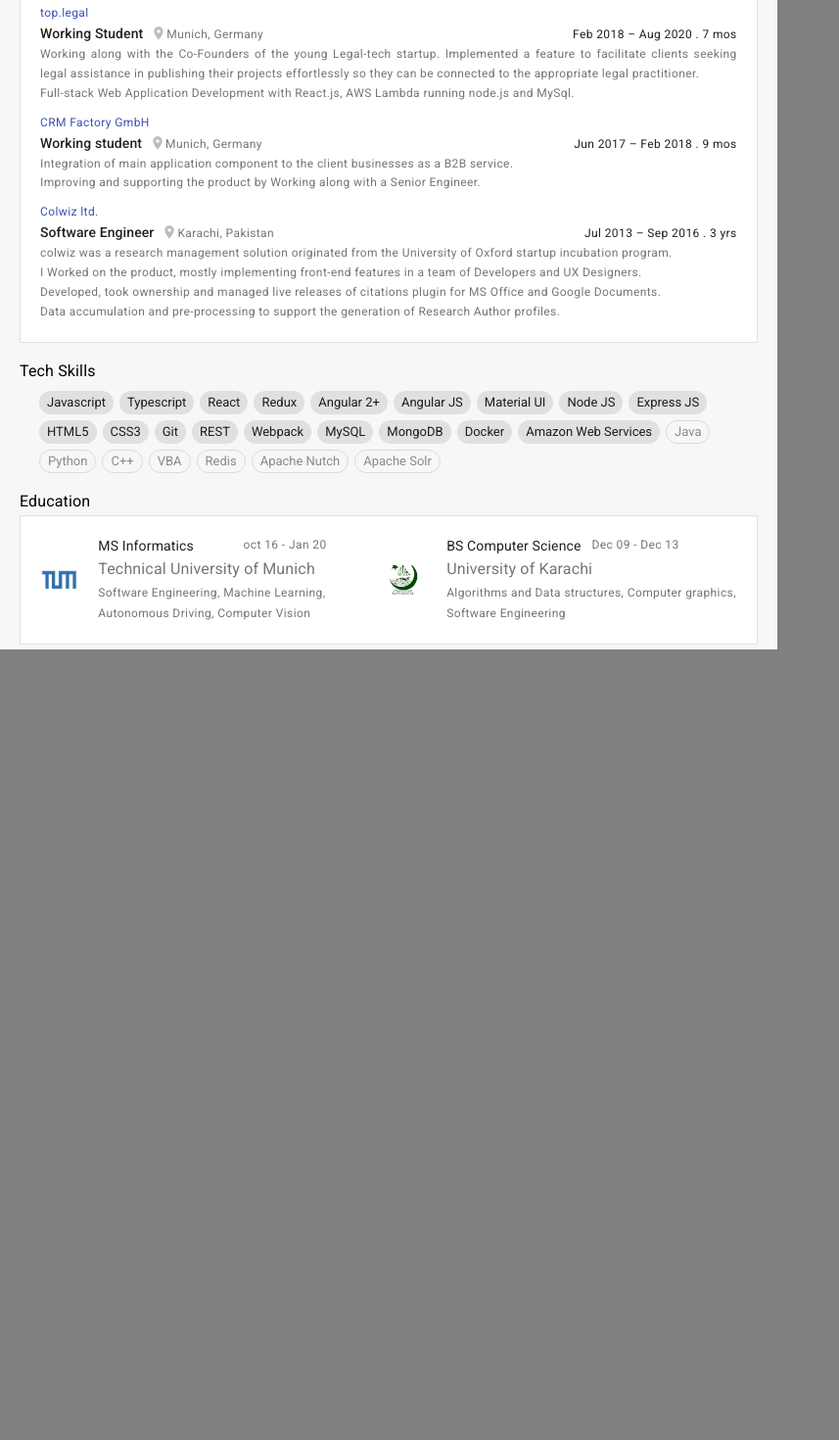
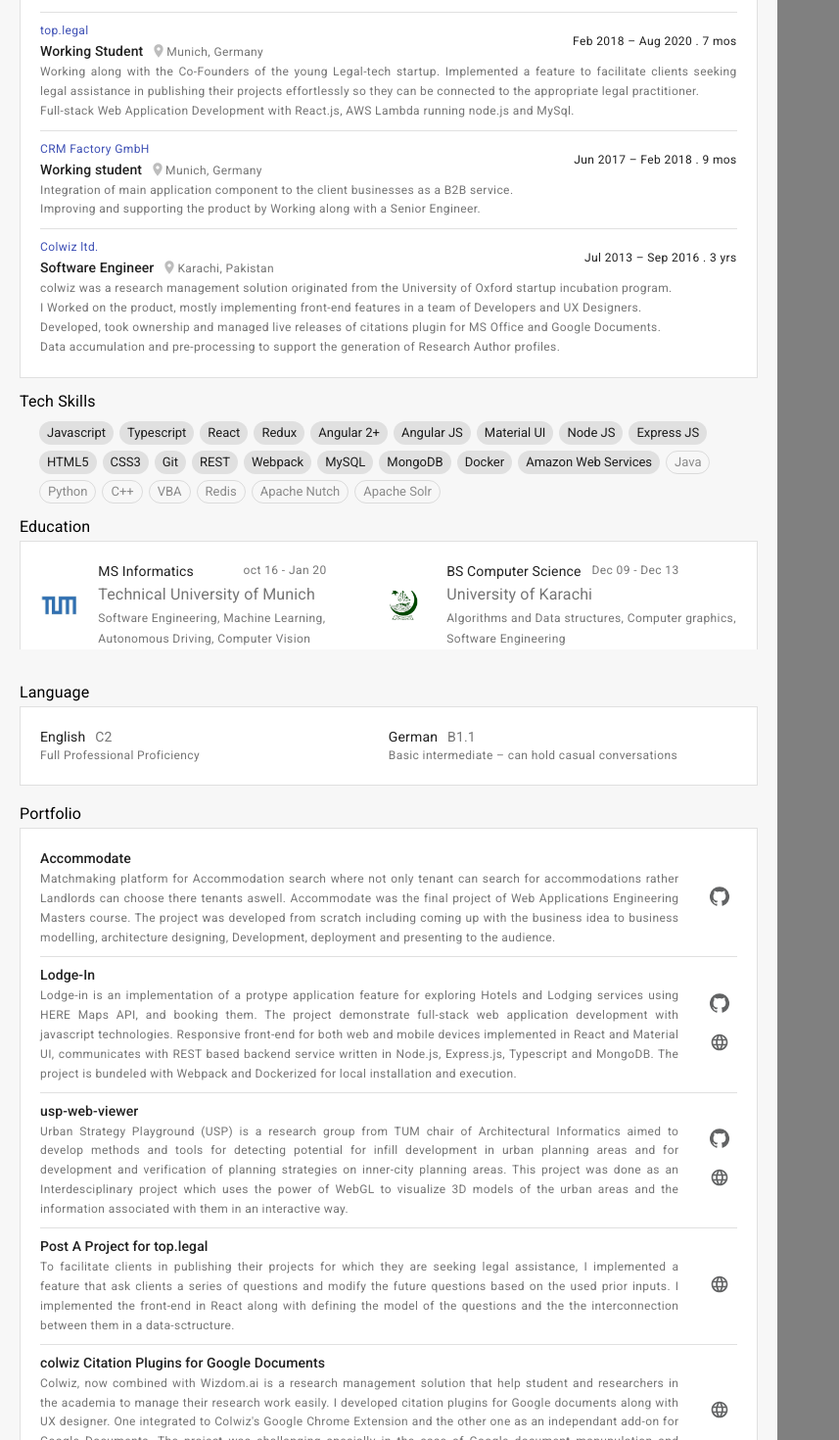
Before and after one commit to m5khan/my-cv, a React (Create React App) app: page / in a window 1280 px wide. Shown: the part 460-1930 px from the top of the page at 98% size, without its empty margins (0-857 px from the left). Before the commit the page ends 1138 px from the top, so only its background shows below. Built offline with nearby package versions, Linux system fonts and the light colour scheme.

Commit message:
complete cv

```diff
--- a/src/App.js
+++ b/src/App.js
@@ -1,6 +1,13 @@
 import React from 'react';
 import styled from 'styled-components';
+import { Grid, Paper, Typography } from '@material-ui/core';
+
 import Resume from './components/Resume';
+import Spacing from './components/Spacing';
+import Language from './components/Language';
+import Projects from './components/Projects';
+
+import ResumeData from './Resume.json';
 
 const CvPage = styled.div`
   width: 21cm;
@@ -16,6 +23,22 @@
         <Resume />
       </div>
     </CvPage>
+
+    <CvPage>
+      <div style={{padding: '20px'}}>
+      <Spacing height={10}/>
+      <Typography variant="subtitle1">Language</Typography>
+      <Paper variant="outlined" square style={{padding: '20px'}}>
+        <Language />
+      </Paper>
+
+      <Spacing height={15}/>
+      <Typography variant="subtitle1">Portfolio</Typography>
+      <Paper variant="outlined" square style={{padding: '20px'}}>
+        <Projects projects={ResumeData.projects}/>
+      </Paper>
+      </div>
+    </CvPage>
     </>
   );
 }
--- a/src/Resume.json
+++ b/src/Resume.json
@@ -97,5 +97,34 @@
             "image": "uok.jpg",
             "size": "small"
         }
-    }
+    },
+    "projects" : [
+        {
+            "name": "Accommodate",
+            "detail": "Matchmaking platform for Accommodation search where not only tenant can search for accommodations rather Landlords can choose there tenants aswell. Accommodate was the final project of Web Applications Engineering Masters course. The project was developed from scratch including coming up with the business idea to business modelling, architecture designing, Development, deployment and presenting to the audience.",
+            "githubLink": "https://github.com/AccommoDateApp"
+        },
+        {
+            "name": "Lodge-In",
+            "detail": "Lodge-in is an implementation of a protype application feature for exploring Hotels and Lodging services using HERE Maps API, and booking them. The project demonstrate full-stack web application development with javascript technologies. Responsive front-end for both web and mobile devices implemented in React and Material UI, communicates with REST based backend service written in Node.js, Express.js, Typescript and MongoDB. The project is bundeled with Webpack and Dockerized for local installation and execution.",
+            "githubLink": "https://github.com/m5khan/lodge-in",
+            "webLink": "http://lodge-in.herokuapp.com"
+        },
+        {
+            "name": "usp-web-viewer",
+            "detail": "Urban Strategy Playground (USP) is a research group from TUM chair of Architectural Informatics aimed to develop methods and tools for detecting potential for infill development in urban planning areas and for development and verification of planning strategies on inner-city planning areas. This project was done as an Interdesciplinary project which uses the power of WebGL to visualize 3D models of the urban areas and the information associated with them in an interactive way.",
+            "githubLink": "https://github.com/m5khan/usp-web-viewer",
+            "webLink": "https://usp-web-viewer.herokuapp.com/?model=objexamples/Project.zip"
+        },
+        {
+            "name": "Post A Project for top.legal",
+            "detail": "To facilitate clients in publishing their projects for which they are seeking legal assistance, I implemented a feature that ask clients a series of questions and modify the future questions based on the used prior inputs. I implemented the front-end in React along with defining the model of the questions and the the interconnection between them in a data-sctructure.",
+            "webLink": "https://app.top.legal/de/post-project"
+        },
+        {
+            "name": "colwiz Citation Plugins for Google Documents",
+            "detail": "Colwiz, now combined with Wizdom.ai is a research management solution that help student and researchers in the academia to manage their research work easily. I developed citation plugins for Google documents along with UX designer. One integrated to Colwiz's Google Chrome Extension and the other one as an independant add-on for Google Documents. The project was challanging specially in the case of Google document manupulation and performance optimization.",
+            "webLink":"https://chrome.google.com/webstore/detail/wizdomai/djdocbgipfnggcpdejicpgjcaijcdlga?hl=en-US"
+        }
+    ]
 }
--- a/src/components/Education.jsx
+++ b/src/components/Education.jsx
@@ -22,11 +22,11 @@
             </Grid>
             <Grid item xs={10}>
                 <Grid container justify="flex-start" alignItems="flex-end">
-                    <Grid item xs="6">
+                    <Grid item xs={6}>
                     <Typography variant="body2" component="p">{props.title}</Typography>
                     </Grid>
-                    <Grid item xs="6">
-                    <Typography component="p" variant="caption" color="TextSecondary">{props.duration}</Typography>
+                    <Grid item xs={6}>
+                    <Typography component="p" variant="caption" color="textSecondary">{props.duration}</Typography>
                     </Grid>
                 </Grid>
                 <Typography variant="subtitle1" component="p" color="textSecondary">{props.uni}</Typography>
--- a/src/components/Experience.jsx
+++ b/src/components/Experience.jsx
@@ -19,13 +19,13 @@
 const Experience = (props) => {
     return (
         <>
-            <Grid container justify="space-between" alignItems="flex-end">
-                <Grid xs={7}>
+            <Grid container justify="space-between" alignItems="center">
+                <Grid item xs={7}>
                     <Typography variant="caption" color="primary" component="p">{props.company}</Typography>
                     <Typography variant="subtitle2" color="textPrimary" component="span">{props.title}</Typography>
                     <Typography style={{paddingLeft: '8px'}} align="right" variant="caption" component="span" color="textSecondary"><RoomIcon style={{verticalAlign: "text-bottom", fontSize: '16px'}} color="disabled" fontSize="small"></RoomIcon>{props.location}</Typography>
                 </Grid>
-                <Grid xs={5}>
+                <Grid item xs={5}>
                     <Typography align="right" variant="caption" component="p" color="textPrimary">{props.duration}</Typography>
                 </Grid>
             </Grid>
--- a/src/components/Header.jsx
+++ b/src/components/Header.jsx
@@ -21,9 +21,9 @@
 const Header = () => {
     return (
         <>
-        <Grid container justify="space-between" spacing={4}>
+        <Grid container justify="space-between" alignItems="flex-end" spacing={4}>
             <Grid item xs={2}>
-                <Avatar style={{width: '100%', height:'100%'}} alt="Shoaib Khan" src={'shoaib2.png'} />
+                <Avatar style={{width: '90px', height:'90px'}} alt="Shoaib Khan" src={'shoaib2.png'} />
             </Grid>
             <Grid item xs={6}>
                 <Typography variant="h4">SHOAIB KHAN</Typography>
@@ -49,7 +49,7 @@
         <Grid container justify="space-between" style={{marginTop:'15px'}}>
             <Grid item xs={2}></Grid>
             <Grid item xs={8}>
-                <Typography align="center" component="p" variant="caption">Passionate Software Engineer with a demonstrated history of working in tech startups and mid-sized companies. Team player, creative and I enjoy challenging myself.</Typography>
+                <Typography align="center" component="p" variant="caption">Passionate Software Engineer with a demonstrated history of working in tech startups and mid-sized companies. Team player, creative and ammused by challenging myself.</Typography>
             </Grid>
             <Grid item xs={2}></Grid>
         </Grid>
--- /dev/null
+++ b/src/components/Language.jsx
@@ -0,0 +1,21 @@
+import React from 'react';
+import { Grid, Typography } from '@material-ui/core';
+
+const Language = () => {
+    return (
+        <Grid container>
+          <Grid item xs={6}>
+            <Typography variant="body2" component="span">English</Typography>
+            <Typography style={{paddingLeft: '10px'}} variant="body2" component="span" color="textSecondary">C2</Typography>
+            <Typography variant="caption" color="textSecondary" component="p">Full Professional Proficiency</Typography>
+          </Grid>
+          <Grid item xs={6}>
+            <Typography variant="body2" component="span">German</Typography>
+            <Typography style={{paddingLeft: '10px'}} variant="body2" component="span" color="textSecondary">B1.1</Typography>
+            <Typography variant="caption" color="textSecondary" component="p">Basic intermediate – can hold casual conversations</Typography>
+          </Grid>
+        </Grid>
+    )
+}
+
+export default Language;
--- /dev/null
+++ b/src/components/Projects.jsx
@@ -0,0 +1,61 @@
+import React from 'react';
+import { Box, Divider, Grid, Link, Typography } from '@material-ui/core';
+import GitHubIcon from '@material-ui/icons/GitHub';
+import LanguageIcon from '@material-ui/icons/Language';
+
+import Spacing from './Spacing';
+
+
+const Projects = (props) => {
+    return (
+        <>
+        {
+            props.projects.map((p, i) => (
+                <Box key={i}>
+                    <Project {...p}/>
+                    {i +1 !== props.projects.length ? <><Spacing height={8}/><Divider /><Spacing height={8} /></> : ''}
+                </Box>
+            ))
+        }
+        </>
+    )
+}
+
+const Project = (props) => {
+    return (
+        <>
+        <Grid container alignItems="center">
+            <Grid item xs={11}>
+                <Typography variant="subtitle2">{props.name}</Typography>
+                <Box>
+                    <Typography component="p" align="justify" variant="caption" color="textSecondary">
+                        {props.detail}
+                    </Typography>
+                </Box>
+            </Grid>
+            <Grid item xs={1}>
+                {
+                    props.githubLink ?
+                    <Box padding={1} textAlign="right">
+                        <Link href={props.githubLink} target="_blank" rel="noopener">
+                            <GitHubIcon fontSize="small"style={{color: '#616263'}}></GitHubIcon>
+                        </Link>
+                    </Box>
+                 : ''
+                 }
+                 {
+                    props.webLink ?
+                    <Box padding={1} textAlign="right">
+                        <Link href={props.webLink} target="_blank" rel="noopener">
+                            <LanguageIcon fontSize="small" style={{color: '#616263'}}></LanguageIcon>
+                        </Link>
+                    </Box>
+                    : ""
+                 }
+            </Grid>
+        </Grid>
+        </>
+    );
+}
+
+export default Projects;
--- a/src/components/Resume.jsx
+++ b/src/components/Resume.jsx
@@ -1,6 +1,6 @@
 import React from 'react';
 
-import { Box, Paper, Typography } from '@material-ui/core';
+import { Box, Divider, Paper, Typography } from '@material-ui/core';
 
 import Header from './Header';
 import Spacing from './Spacing';
@@ -19,23 +19,27 @@
         <Typography variant="subtitle1">Work Experience</Typography>
         <Paper variant="outlined" square style={{padding: '20px'}}>
         <Experience {...ResumeData.work[0]}/>
-        <Spacing height={10}/>
+        <Spacing height={9}/>
+        <Divider /><Spacing height={9}/>
         <Experience {...ResumeData.work[1]}/>
-        <Spacing height={10}/>
+        <Spacing height={9}/>
+        <Divider /><Spacing height={9}/>
         <Experience {...ResumeData.work[2]}/>
-        <Spacing height={10}/>
+        <Spacing height={9}/>
+        <Divider /><Spacing height={9}/>
         <Experience {...ResumeData.work[3]}/>
-        <Spacing height={10}/>
+        <Spacing height={9}/>
+        <Divider /><Spacing height={9}/>
         <Experience {...ResumeData.work[4]}/>
         </Paper>
 
-        <Spacing height={15}/>
+        <Spacing height={10}/>
         <Typography variant="subtitle1">Tech Skills</Typography>
         <Box style={{padding: '0 20px'}}>
             <Skills skills={ResumeData.skills} skillsSecondary={ResumeData.skillsSecondary}/>
         </Box>
 
-        <Spacing height={15}/>
+        <Spacing height={10}/>
         <Typography variant="subtitle1">Education</Typography>
         <Paper variant="outlined" square style={{padding: '20px'}}>
             <Education ms={ResumeData.education.MS} bs={ResumeData.education.BS} />
--- a/src/components/Skills.jsx
+++ b/src/components/Skills.jsx
@@ -4,8 +4,8 @@
 const Skills = (props) => {
     return (
         <Box justifyContent="center">
-            {props.skills.map(skill => <Chip size="small" style={{marginRight:'6px', marginTop: '6px'}} label={skill}></Chip>)}
-            {props.skillsSecondary.map(skill => <Chip size="small" disabled variant="outlined" style={{marginRight:'6px', marginTop: '6px'}} label={skill}></Chip>)}
+            {props.skills.map((skill, i) => <Chip key={i} size="small" style={{marginRight:'6px', marginTop: '6px'}} label={skill}></Chip>)}
+            {props.skillsSecondary.map((skill, i) => <Chip key={i} size="small" disabled variant="outlined" style={{marginRight:'6px', marginTop: '6px'}} label={skill}></Chip>)}
         </Box>
     )
 }
```
